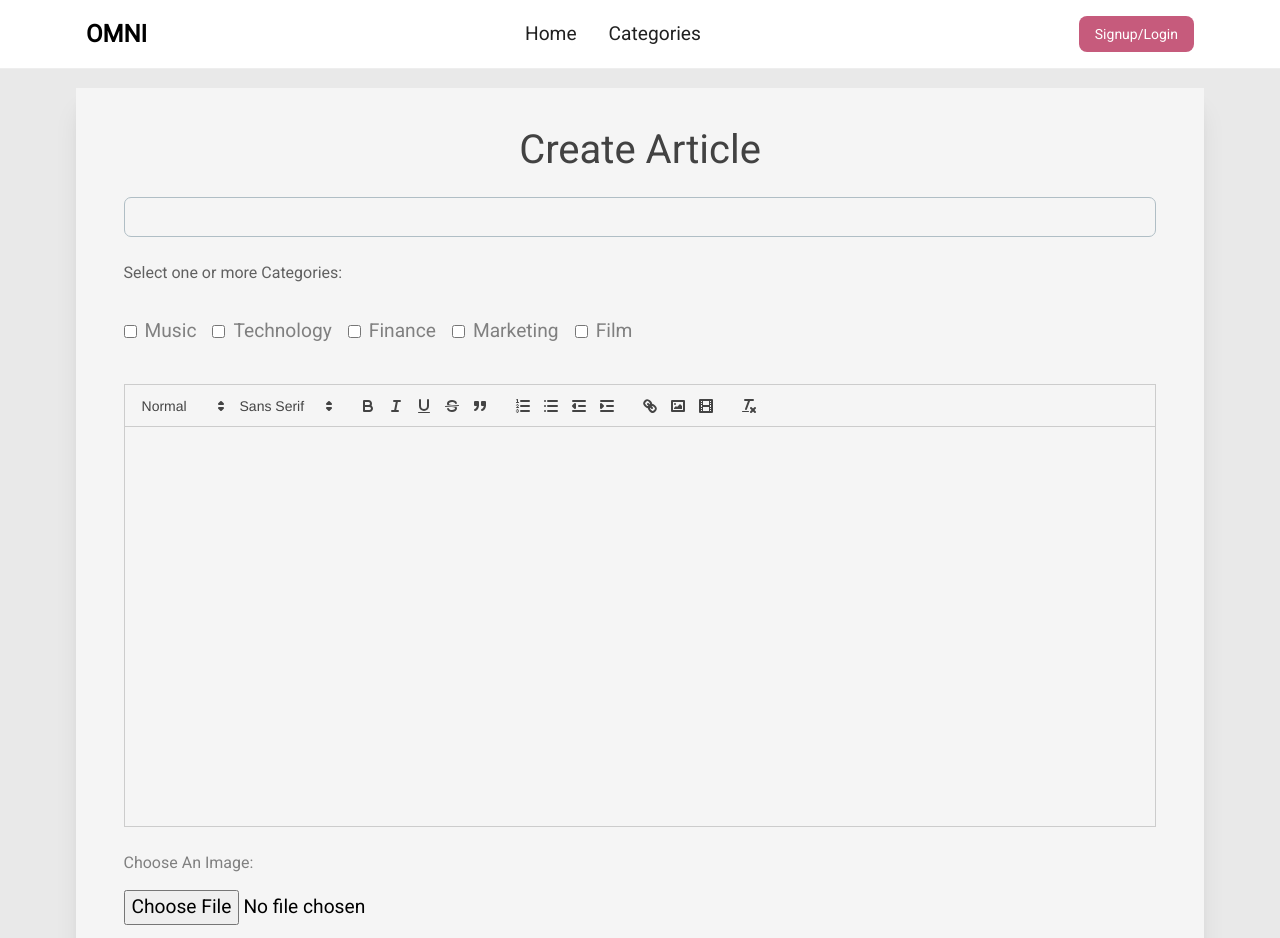
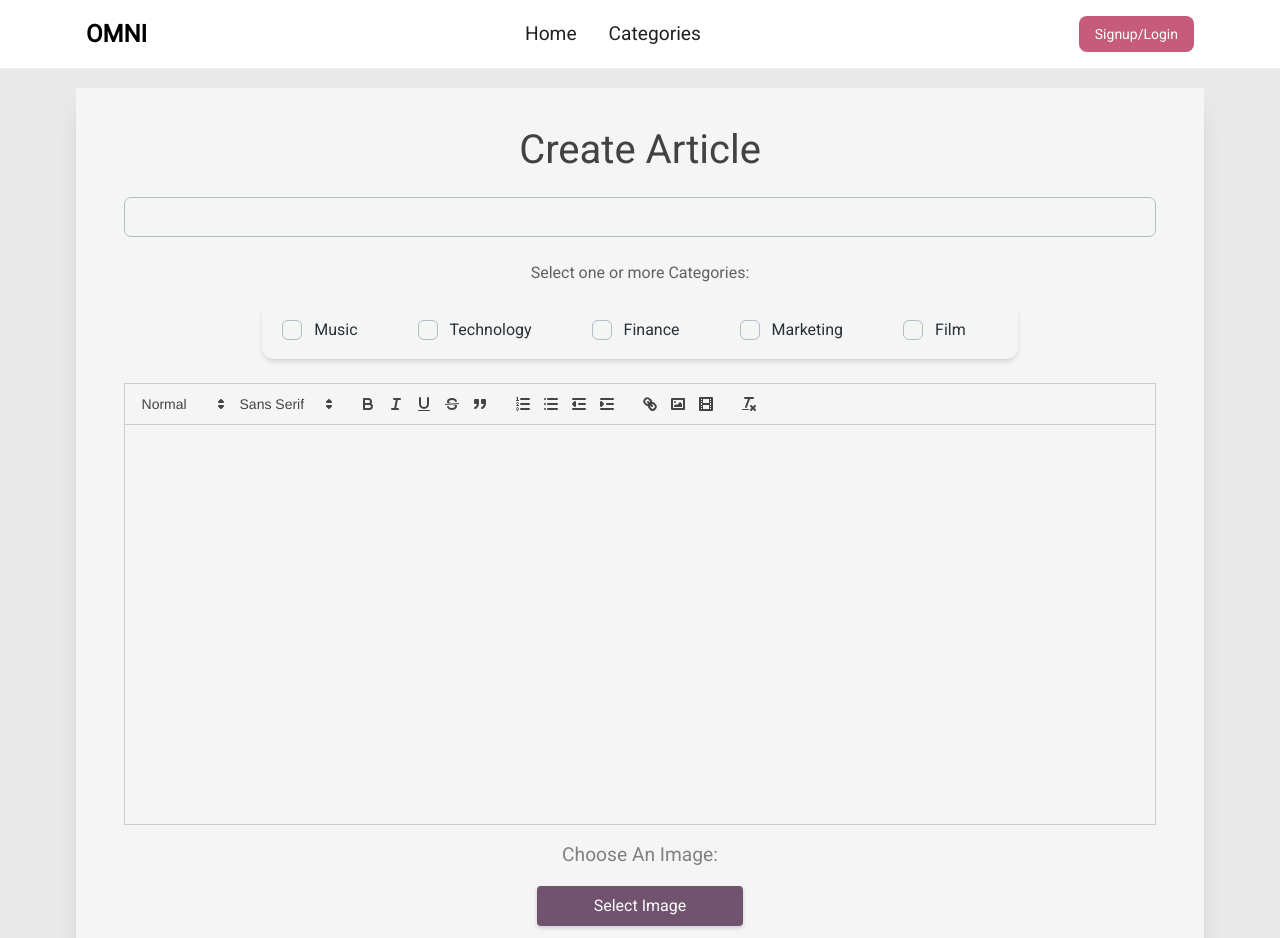
Before and after one commit to remifreyo/Omni, a React (Vite) app in the folder client/: page /new in a window 1280 px wide. Shown: the top 938 px of the page. Built offline with nearby package versions, Linux system fonts and the light colour scheme; no server answers.

Commit message:
fix form, fix image upload, fix category selection

```diff
--- a/client/src/App.css
+++ b/client/src/App.css
@@ -164,7 +164,7 @@ height: fit-content;
   width: 100%;
   font-size: 1.2em;
   color: rgb(0, 0, 0);
-  margin-bottom: 15px;
+  /* margin-bottom: 15px; */
 }
 
 .form form label, p{
@@ -312,7 +312,7 @@ line-height: normal !important;
   line-height: normal !important;
 }
 
-.article-text p, .form p {
+.article-text p {
   font-size: 1em !important;
   font-weight:100 !important;
 }
@@ -341,11 +341,12 @@ line-height: normal !important;
 }
 
 .formCheckbox {
-  appearance: checkbox;
+  appearance: none;
   -webkit-appearance: checkbox;
   -moz-appearance: checkbox;
   -o-appearance: none;
 }
+
 
 @media screen and (max-width: 1200px) {
   .carousel_info {
@@ -468,3 +469,20 @@ line-height: normal !important;
    font-size: .7rem;
   }
 }
+
+@media (max-width: 900px) {
+  .categoryName {
+    font-size: .7rem; /* Adjust the font size as needed */
+  }
+}
+
+@media (max-width: 780px) {
+    .flex-row {
+      flex-direction: column; /* Change to column layout on smaller screens */
+    }
+
+    .flex-row > .p-0 {
+      margin: 4px 0; /* Add vertical spacing between categories */
+    }/* Adjust the font size as needed */
+
+}
--- /dev/null
+++ b/client/src/components/FileInputButton.jsx
@@ -0,0 +1,32 @@
+import React, { useRef } from 'react'
+
+const FileInputButton = ({ onFileSelected }) => {
+  const hiddenFileInput = useRef(null)
+
+  const handleClick = () => {
+    hiddenFileInput.current.click()
+  }
+
+  const handleChange = (e) => {
+    const selectedFile = e.target.files[0]
+    if (selectedFile) {
+      onFileSelected(selectedFile)
+    }
+  }
+
+  return (
+    <>
+      <button className="custom-file-button" onClick={handleClick}>
+        Upload a file
+      </button>
+      <input
+        type="file"
+        ref={hiddenFileInput}
+        onChange={handleChange}
+        style={{ display: 'none' }}
+      />
+    </>
+  )
+}
+
+export default FileInputButton
--- a/client/src/components/Form.jsx
+++ b/client/src/components/Form.jsx
@@ -1,9 +1,19 @@
-import React, { useState, useEffect } from 'react'
+import React, { useState, useEffect, useRef } from 'react'
 import { useNavigate, useLocation } from 'react-router-dom'
 import { useDispatch, useSelector } from 'react-redux'
 import ReactQuill from 'react-quill'
+import FileInputButton from './FileInputButton'
 import 'react-quill/dist/quill.snow.css'
-import { Button, Input } from '@material-tailwind/react'
+import {
+  Button,
+  Input,
+  Checkbox,
+  Card,
+  List,
+  ListItem,
+  ListItemPrefix,
+  Typography
+} from '@material-tailwind/react'
 import FileBase from 'react-file-base64'
 import { createArticle, updateArticle } from '../actions/articles'
 
@@ -39,11 +49,20 @@ const formats = [
   'video'
 ]
 
+const categoryMapping = {
+  '64b7efe040d0677f80eb1d4e': 'Music',
+  '64b7efe740d0677f80eb1d7e': 'Finance',
+  '64b7efb540d0677f80eb1cbe': 'Technology',
+  '64b7efee40d0677f80eb1dc5': 'Marketing',
+  '64b7f575f4be0d3fb9bcbf84': 'Film'
+}
+
 const Form = () => {
   const navigate = useNavigate()
   const location = useLocation()
   const dispatch = useDispatch()
   const user = JSON.parse(localStorage.getItem('profile'))
+  const hiddenFileInput = useRef(null)
 
   const initialArticleData = {
     title: '',
@@ -53,8 +72,8 @@ const Form = () => {
   }
 
   const [articleData, setArticleData] = useState(initialArticleData)
-  const [categories, setCategories] = useState([])
   const articles = useSelector((state) => state.articles)
+  const [categories, setCategories] = useState([]) // Maintaining categories state
 
   useEffect(() => {
     if (location.pathname !== '/new' && articleData.description === '') {
@@ -62,20 +81,32 @@ const Form = () => {
         (article) => article._id === location.pathname.slice(1, 25)
       )
       if (currentArticle) {
-        setArticleData(currentArticle)
-        setCategories(currentArticle.categories)
+        const categoryNames = currentArticle.categories.map(
+          (categoryId) => categoryMapping[categoryId]
+        )
+        setCategories(categoryNames || [])
+
+        // Update articleData with the title and image
+        articleData.title = currentArticle.title // Prepopulate title
+        articleData.image = currentArticle.image // Prepopulate image
+        articleData.categories = categoryNames
+        setArticleData({ ...articleData })
       }
     }
-  }, [articleData, articles])
+  }, [articles, location.pathname])
+
+  const handleFileSelected = (selectedFile) => {
+    // Handle the selected file, e.g., set it in the state
+    setArticleData({ ...articleData, image: selectedFile })
+  }
 
   const handleCheckboxChange = (e) => {
     const { name, value, checked } = e.target
     if (name === 'categories') {
       const updatedCategories = checked
-        ? [...categories, value]
+        ? [...categories, value] // Use category IDs here
         : categories.filter((category) => category !== value)
       setCategories(updatedCategories)
-      setArticleData({ ...articleData, categories: updatedCategories })
     }
   }
 
@@ -106,66 +137,110 @@ const Form = () => {
     }
   }
 
+  const handleClick = () => {
+    hiddenFileInput.current.click()
+  }
+
   return (
     <div className="form bg-gray-100 p-12 shadow-xl">
       <h2 className="text-gray-800 text-center">
         {location.pathname !== '/new' ? 'Edit Article' : 'Create Article'}
       </h2>
       <br />
-      <form onSubmit={handleSubmit}>
+      <form onSubmit={handleSubmit} className="flex flex-col items-center">
         <Input
           id="title"
           type="text"
           placeholder="Title"
           onFocus={(e) => (e.target.placeholder = '')}
           onBlur={(e) => (e.target.placeholder = 'Title')}
-          value={articleData.title}
+          value={articleData.title} // Prepopulate title
           onChange={handleInputChange}
         />
         <br />
         <fieldset>
-          <legend className="mb-8 text-gray-700">
+          <legend className="mb-4 text-gray-700 text-center">
             Select one or more Categories:
           </legend>
-          <div className="flex flex-wrap">
+          <Card className="bg-gray-100">
+            <List className="flex-row">
               {['Music', 'Technology', 'Finance', 'Marketing', 'Film'].map(
-              (category) => (
-                <div key={category} className="flex items-center mr-4">
-                  <input
-                    type="checkbox"
+                (categoryName) => (
+                  <ListItem key={categoryName} className="p-0">
+                    <label
+                      htmlFor={`horizontal-list-${categoryName.toLowerCase()}`}
+                      className="flex w-full cursor-pointer items-center px-3 py-2"
+                    >
+                      <ListItemPrefix className="mr-3">
+                        <Checkbox
+                          id={`horizontal-list-${categoryName.toLowerCase()}`}
+                          ripple={false}
+                          className="hover:before:opacity-0"
+                          containerProps={{
+                            className: 'p-0'
+                          }}
+                          checked={categories.includes(categoryName)}
+                          onChange={handleCheckboxChange}
                           name="categories"
-                    value={category}
-                    id="categories"
-                    checked={categories.includes(category)}
-                    onChange={handleCheckboxChange}
-                    className="mr-2 accent-primary formCheckbox"
+                          value={categoryName}
                         />
-                  <label htmlFor={category}>{category}</label>
-                </div>
+                      </ListItemPrefix>
+                      <Typography
+                        color="blue-gray"
+                        className="mr-8 categoryName"
+                      >
+                        {categoryName}
+                      </Typography>
+                    </label>
+                  </ListItem>
                 )
               )}
-          </div>
+            </List>
+          </Card>
         </fieldset>
         <br />
         <ReactQuill
           id="description"
           onChange={handleDescriptionChange}
           value={articleData.description}
-          className="editor"
+          className="editor mb-0 w-full"
           modules={modules}
           formats={formats}
         />
-        <br />
-        <p>Choose An Image:</p>
-        <FileBase
-          multiple={false}
+        <div className="w-1/2 flex flex-1 flex-wrap justify-center m-4">
+          <p className="text-center mb-4">Choose An Image:</p>
+          <div
+            style={{
+              display: 'inline-block',
+              backgroundColor: '#5B3758',
+              color: 'white',
+              cursor: 'pointer',
+              borderRadius: '4px',
+              boxShadow: '0 2px 4px rgba(0, 0, 0, 0.2)',
+              flex: '0 0 40%',
+              margin: '0 auto', // Center the button horizontally
+              textAlign: 'center',
+              opacity: '85%',
+              padding: '8px' // Adjust padding to control button size
+            }}
+            onClick={handleClick}
+          >
+            Select Image
+          </div>
+          <input
             type="file"
-          onDone={({ base64 }) =>
-            setArticleData({ ...articleData, image: base64 })
-          }
+            onChange={handleFileSelected}
+            ref={hiddenFileInput}
+            style={{ display: 'none', flex: '0 0 100%' }}
           />
-        <div className="text-center">
-          <Button className="w-2/5 sm:w-1/3" type="submit">
+          <img
+            src={articleData.image}
+            alt="No File Selected"
+            className="w-full mt-4 mb-8 text-center"
+          />
+        </div>
+        <div className="text-center w-80">
+          <Button className="w-4/5" type="submit">
             Submit!
           </Button>
         </div>
--- a/client/src/components/Search.jsx
+++ b/client/src/components/Search.jsx
@@ -51,7 +51,7 @@ function Search() {
           ? null
           : searchResults.map((result) => {
               return (
-                <Link to={`${result._id}`} className="m-4">
+                <Link key={result._id} to={`${result._id}`} className="m-4">
                   <Card className="w-full flex-row h-80">
                     <CardHeader
                       shadow={false}
@@ -103,7 +103,7 @@ function Search() {
                         {result.description.substring(0, 160)}
                         {result.description.length > 160 ? '...' : null}
                       </Typography>
-                      <a href="#" className="inline-block">
+                      <p className="inline-block">
                         <Button
                           variant="text"
                           className="flex items-center gap-2"
@@ -124,7 +124,7 @@ function Search() {
                             />
                           </svg>
                         </Button>
-                      </a>
+                      </p>
                     </CardBody>
                   </Card>
                 </Link>
--- a/client/src/pages/Article.jsx
+++ b/client/src/pages/Article.jsx
@@ -81,7 +81,12 @@ const Article = () => {
             <br />
             {user !== null && article.author === user.result.name ? (
               <div className="text-center">
-                <Link to={`/${id}/edit`} replace>
+                <Link
+                  to={{
+                    pathname: `/${id}/edit`,
+                    state: { categories: article.categories }
+                  }}
+                >
                   <Button className="mr-4">Edit</Button>
                 </Link>
                 <Button
```
Lines whose indentation alone changed are shown as unchanged.
